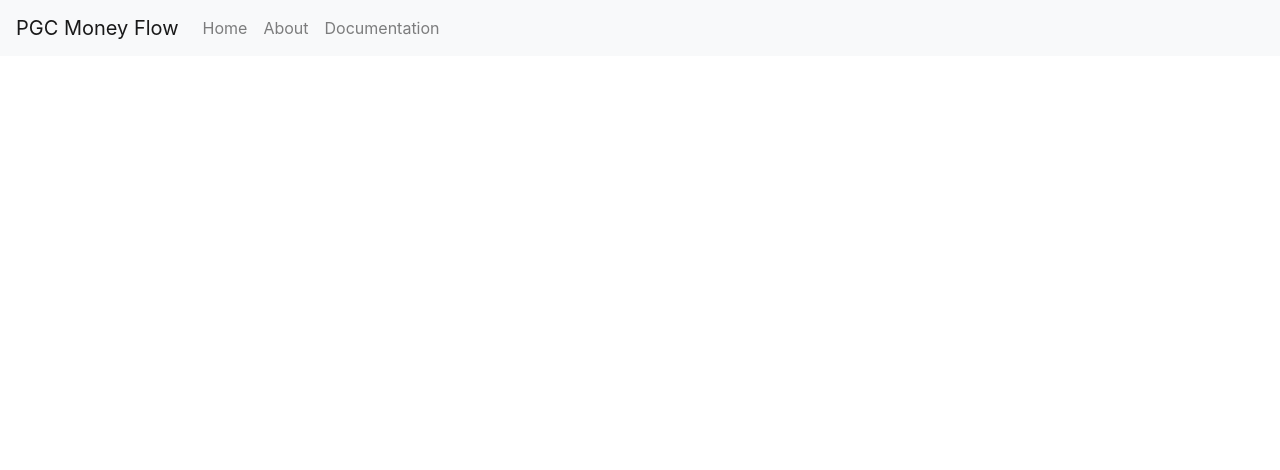
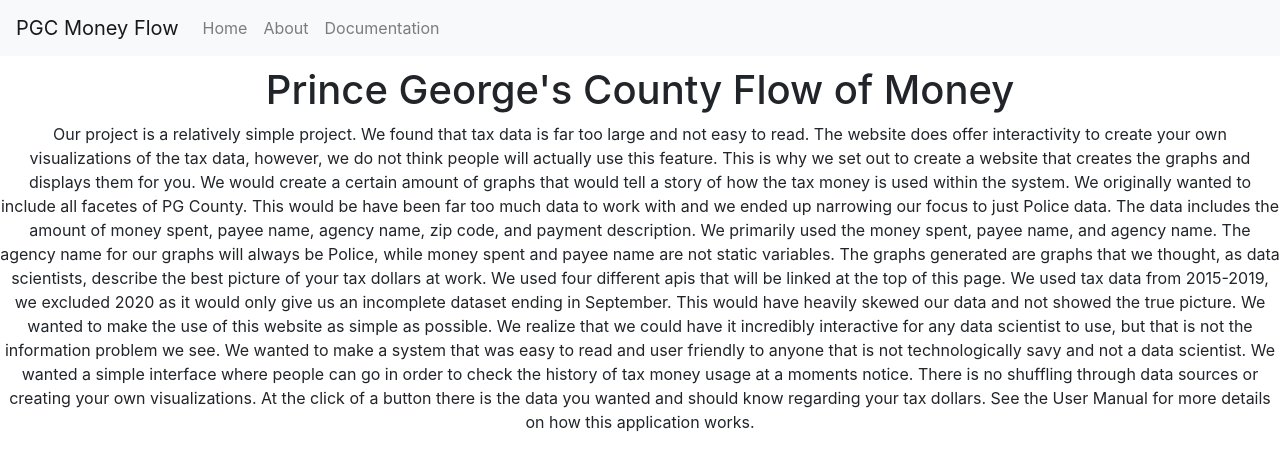
Before and after one commit to cbradle20/finalProject, a website: page public/about.html in a window 1280 px wide. Drawn offline with nearby package versions, Linux system fonts and the light colour scheme.

Commit message:
Update about.html

```diff
--- a/public/about.html
+++ b/public/about.html
@@ -28,6 +28,17 @@
                   </ul>
                 </div>
         </nav>
+        <div class="container-1">
+          <div class = "header">
+              <h1>Prince George's County Flow of Money</h1>
+          </div>
+
+      <p>
+        Our project is a relatively simple project. We found that tax data is far too large and not easy to read. The website does offer interactivity to create your own visualizations of the tax data, however, we do not think people will actually use this feature. This is why we set out to create a website that creates the graphs and displays them for you. We would create a certain amount of graphs that would tell a story of how the tax money is used within the system. We originally wanted to include all facetes of PG County. This would be have been far too much data to work with and we ended up narrowing our focus to just Police data. The data includes the amount of money spent, payee name, agency name, zip code, and payment description. We primarily used the money spent, payee name, and agency name. The agency name for our graphs will always be Police, while money spent and payee name are not static variables. The graphs generated are graphs that we thought, as data scientists, describe the best picture of your tax dollars at work. We used four different apis that will be linked at the top of this page. We used tax data from 2015-2019, we excluded 2020 as it would only give us an incomplete dataset ending in September. This would have heavily skewed our data and not showed the true picture.
+
+        We wanted to make the use of this website as simple as possible. We realize that we could have it incredibly interactive for any data scientist to use, but that is not the information problem we see. We wanted to make a system that was easy to read and user friendly to anyone that is not technologically savy and not a data scientist. We wanted a simple interface where people can go in order to check the history of tax money usage at a moments notice. There is no shuffling through data sources or creating your own visualizations. At the click of a button there is the data you wanted and should know regarding your tax dollars. See the User Manual for more details on how this application works.
+      </p>
+    </div>
     </div>
 </body>
 </html>
```
